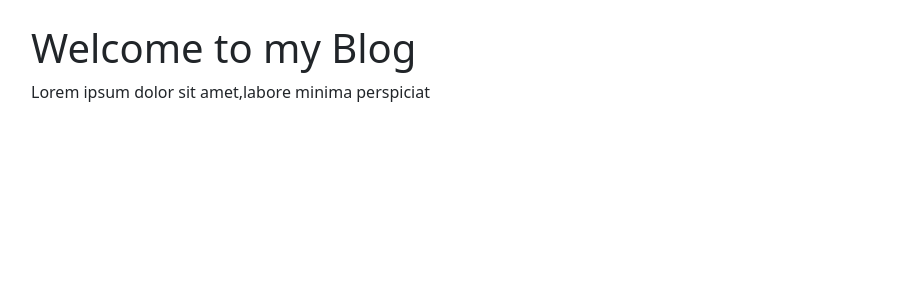
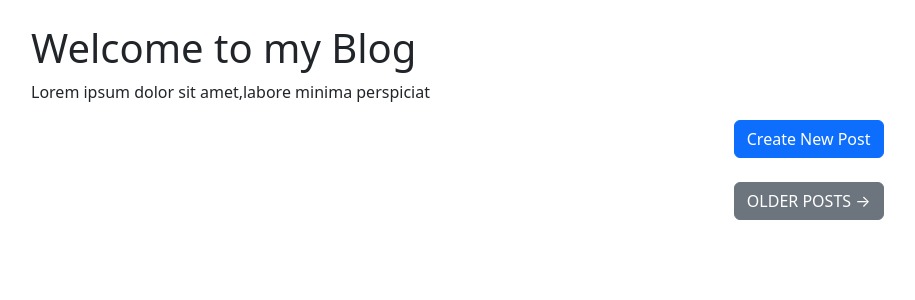
Before and after one commit to RalIlieva/flask-portfo-web-app, a Flask app: page /blog in a window 1280 px wide. Shown: the part 73-373 px from the top of the page, without its empty margins (51-966 px from the left). Run offline with Flask 3, Linux system fonts and the light colour scheme; the visitor is signed in with stand-in values (Sample User, id 1); data that the repository does not hold is empty; some libraries are stand-ins or nearby versions.

Commit message:
Improve Blog

```diff
--- a/website/__init__.py
+++ b/website/__init__.py
@@ -4,6 +4,8 @@ from sqlalchemy.orm import DeclarativeBase
 from os import path
 from flask_bootstrap import Bootstrap5
 from flask_login import LoginManager
+from flask_ckeditor import CKEditor
+# from flask_gravatar import Gravatar
 
 class Base(DeclarativeBase):
     pass
@@ -15,17 +17,18 @@ def create_app():
     app = Flask(__name__)
     app.config['SECRET_KEY'] = "Shall_hide_it_as_environ"
     bootstrap = Bootstrap5(app)
+    ckeditor = CKEditor(app)
     app.config['SQLALCHEMY_DATABASE_URI'] = f'sqlite:///{DB_NAME}'
     db.init_app(app)
 
     from .auth import auth
     from .views import views
-    from .forms import RegisterForm, LoginForm, NoteForm
+    from .forms import RegisterForm, LoginForm, NoteForm, CreatePostForm, Comment
 
     app.register_blueprint(auth, url_prefix='/')
     app.register_blueprint(views, url_prefix='/')
 
-    from .models import UserDB, Note
+    from .models import UserDB, Note, BlogPost, Comments
 
     with app.app_context():
         db.create_all()
@@ -38,6 +41,7 @@ def create_app():
     def load_user(user_id):
         return db.get_or_404(UserDB, user_id)
 
+
     return app
 
 
--- a/website/templates/base.html
+++ b/website/templates/base.html
@@ -22,7 +22,7 @@
           {% if current_user.is_authenticated %}
         <li><a href="{{ url_for('views.myprofile') }}" class="nav-link px-2">My Profile</a></li>
         <li><a href="#" class="nav-link px-2">Features</a></li>
-        <li><a href="{{ url_for('views.blog') }}" class="nav-link px-2">Blog</a></li>
+        <li><a href="{{ url_for('views.blog_all_posts') }}" class="nav-link px-2">Blog</a></li>
 
       </ul>
      <div class="col-md-3 text-end">
--- a/website/templates/blog.html
+++ b/website/templates/blog.html
@@ -1,5 +1,5 @@
 {% extends "base.html" %}
-
+{% from 'bootstrap5/form.html' import render_form %}
 {% block title %}Welcome{% endblock%}
 
 {% block body_content %}
@@ -7,4 +7,49 @@
         <h1>Welcome to my Blog</h1>
         <p>Lorem ipsum dolor sit amet,labore minima perspiciat</p>
 </div>
+
+<!-- Main Content-->
+<div class="container px-4 px-lg-5">
+  <div class="row gx-4 gx-lg-5 justify-content-center">
+    <div class="col-md-10 col-lg-8 col-xl-7">
+      <!-- Post preview-->
+      {% for post in all_posts %}
+      <div class="post-preview">
+        <a href="{{ url_for('views.show_post', post_id=post.id) }}">
+          <h2 class="post-title">{{ post.title }}</h2>
+          <h3 class="post-subtitle">{{ post.subtitle }}</h3>
+        </a>
+        <p class="post-meta">
+          Posted by
+<!--          Previously it was {{ post.author }}, now post.user is UserDB Object-->
+          <a href="#">{{post.author.name}}</a>
+          on {{post.date}}
+          <!-- Only show delete button if user is logged in) -->
+          {% if current_user.is_authenticated %}
+          <a href="{{url_for('views.delete_post', post_id=post.id) }}">✘</a>
+          {% endif %}
+        </p>
+      </div>
+      <!-- Divider-->
+      <hr class="my-4" />
+      {% endfor %}
+
+<!--       New Post-->
+<!--       Only show Create Post button if user is logged in-->
+      {% if current_user.is_authenticated %}
+      <div class="d-flex justify-content-end mb-4">
+        <a
+          class="btn btn-primary float-right"
+          href="{{url_for('views.add_new_post')}}"
+          >Create New Post</a
+        >
+      </div>
+      {% endif %}
+      <!-- Pager-->
+      <div class="d-flex justify-content-end mb-4">
+        <a class="btn btn-secondary text-uppercase" href="#!">Older Posts →</a>
+      </div>
+    </div>
+  </div>
+</div>
 {% endblock %}
--- a/website/views.py
+++ b/website/views.py
@@ -1,9 +1,10 @@
 from flask import Blueprint, render_template, request, url_for, flash, jsonify, redirect
 from flask_login import login_required, current_user
-from .forms import NoteForm
-from .models import Note, UserDB
+from .forms import NoteForm, CreatePostForm, Comment
+from .models import Note, BlogPost, Comments
 from . import db
 import json
+from datetime import date
 
 views = Blueprint('views', __name__)
 
@@ -49,8 +50,83 @@ def delete_note(note_id):
     return redirect(url_for('views.myprofile'))
 
 
-
+# Blog
 @views.route('/blog', methods=['GET', 'POST'])
 @login_required
-def blog():
-    return render_template('blog.html', current_user=current_user)
+def blog_all_posts():
+    result = db.session.execute(db.select(BlogPost))
+    posts = result.scalars().all()
+    return render_template("blog.html", all_posts=posts, current_user=current_user)
+
+
+@views.route('/blog/<int:post_id>', methods=["GET", "POST"])
+@login_required
+def show_post(post_id):
+    requested_post = db.get_or_404(BlogPost, post_id)
+    # Adding the Comment Form
+    comment_form = Comment()
+    # Only logged in users can comment posts
+    if comment_form.validate_on_submit():
+        if not current_user.is_authenticated:
+            flash("Please log in first to comment!")
+            return redirect(url_for("auth.login"))
+
+        new_comment = Comments(
+            text=comment_form.comment_text.data,
+            comment_author=current_user,
+            parent_post=requested_post,
+        )
+
+        db.session.add(new_comment)
+        db.session.commit()
+        return redirect(url_for("views.blog_all_posts"))
+    return render_template("post.html", post=requested_post, current_user=current_user, form=comment_form)
+
+
+@views.route("/new-post", methods=["GET", "POST"])
+@login_required
+def add_new_post():
+    form = CreatePostForm()
+    if form.validate_on_submit():
+        new_post = BlogPost(
+            title=form.title.data,
+            subtitle=form.subtitle.data,
+            body=form.body.data,
+            img_url=form.img_url.data,
+            author_id=current_user.id,
+            date=date.today().strftime("%B %d, %Y")
+        )
+        db.session.add(new_post)
+        db.session.commit()
+        return redirect(url_for("views.blog_all_posts"))
+    return render_template("make-post.html", form=form, current_user=current_user)
+
+
+@views.route("/edit-post/<int:post_id>", methods=["GET", "POST"])
+@login_required
+def edit_post(post_id):
+    post = db.get_or_404(BlogPost, post_id)
+    edit_form = CreatePostForm(
+        title=post.title,
+        subtitle=post.subtitle,
+        img_url=post.img_url,
+        author=post.author,
+        body=post.body
+    )
+    if edit_form.validate_on_submit():
+        post.title = edit_form.title.data
+        post.subtitle = edit_form.subtitle.data
+        post.img_url = edit_form.img_url.data
+        post.author = current_user
+        post.body = edit_form.body.data
+        db.session.commit()
+        return redirect(url_for("views.show_post", post_id=post.id))
+    return render_template("make-post.html", form=edit_form, is_edit=True, current_user=current_user)
+
+@views.route("/delete/<int:post_id>")
+@login_required
+def delete_post(post_id):
+    post_to_delete = db.get_or_404(BlogPost, post_id)
+    db.session.delete(post_to_delete)
+    db.session.commit()
+    return redirect(url_for('views.blog_all_posts'))
```
Also changed, not shown: website/forms.py (+14 -1 lines), website/models.py (+39 -0 lines), website/templates/make-post.html (added, +41 -0 lines), website/templates/post.html (added, +76 -0 lines).
